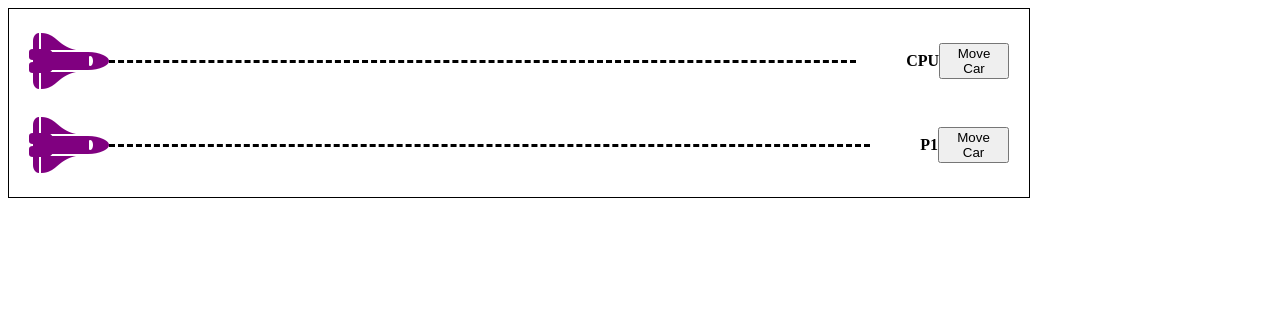
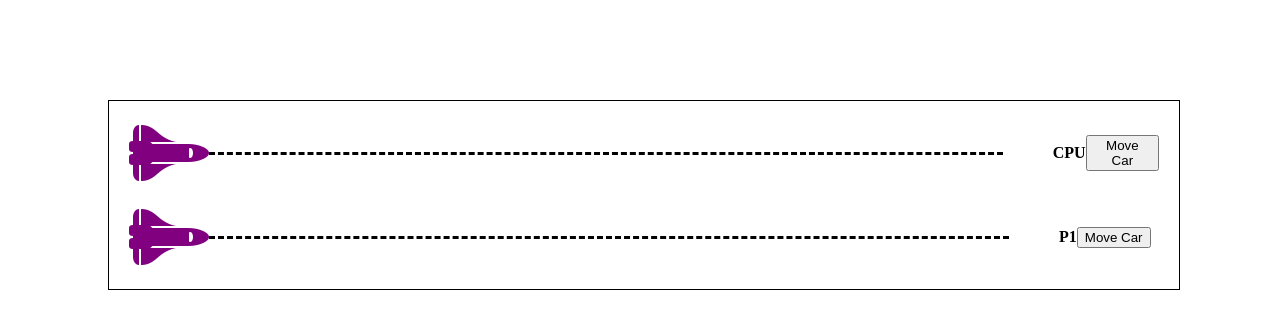
Before and after one commit to cipherchase/cipherchase, a React app: page / in a window 1280 px wide. Shown: the top 328 px of the page. Built offline with nearby package versions, Linux system fonts and the light colour scheme.

Commit message:
button will move spaceship 500px - need to change this to move dynamically

```diff
--- a/src/components/race.jsx
+++ b/src/components/race.jsx
@@ -10,19 +10,30 @@ const Wrapper = styled.div`
 const RaceTrack = styled.div`
   width: 800px;
   border-top: 3px dashed black;
+  position: relative;
+  left: 0;
 `;
 
 const PlayerLabel = styled.h4`
   margin-left: 50px;
-`
+`;
 
-const Race = ({ playerName }) => (
-  <Wrapper>
-    <i style={{ color: 'purple' }} className="fas fa-space-shuttle fa-4x" />
-    <RaceTrack />
-    <PlayerLabel>{playerName}</PlayerLabel>
-    <button>Move Car</button>
-  </Wrapper>
-);
+const SpaceShip = styled.i`
+  color: purple;
+  position: relative;
+`;
+const Race = ({ playerName }) => {
+  return (
+    <Wrapper>
+      <SpaceShip id={playerName} className="fas fa-space-shuttle fa-4x" />
+      <RaceTrack />
+      <PlayerLabel>{playerName}</PlayerLabel>
+      <button onClick={() => {
+        const ship = document.querySelector(`#${playerName}`);
+        ship.style.left = "100px";
+      }}>Move Car</button>
+    </Wrapper >
+  )
+};
 
 export default Race;
--- a/src/containers/GameContainer.jsx
+++ b/src/containers/GameContainer.jsx
@@ -6,8 +6,9 @@ const Races = styled.div`
   display: flex;
   flex-direction: column;
   padding: 10px;
-  width: 1000px;
+  width: 1050px;
   border: 1px solid black;
+  margin: 100px;
 `;
 
 const GameContainer = () => (
```
